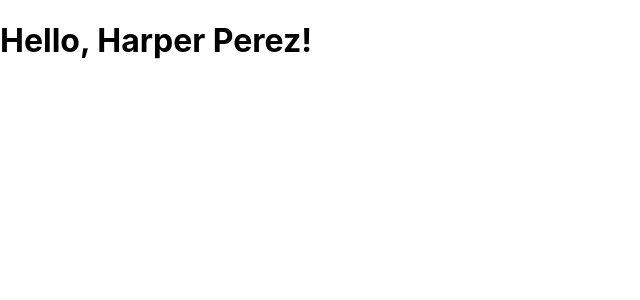
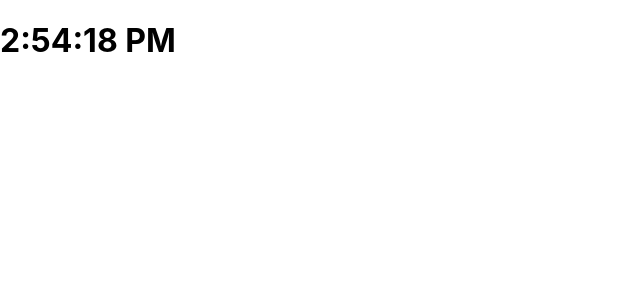
Before and after one commit to developer-choi/react-review-app, a React (Create React App) app: page / in a window 1280 px wide. Shown: the top 300 px of the page, without its empty margins (0-640 px from the left). Built offline with nearby package versions, Linux system fonts and the light colour scheme.

Commit message:
Add Clock component

```diff
--- a/src/App.js
+++ b/src/App.js
@@ -1,20 +1,24 @@
-function formatName(user) {
-  return user.firstName + ' ' + user.lastName;
-}
-
-const user = {
-  firstName: 'Harper',
-  lastName: 'Perez'
-};
-
-const element = (
-  <h1>
-    Hello, {formatName(user)}!
-  </h1>
-);
+import {useEffect, useState} from 'react';
 
 function App() {
-  return element;
+
+  const [current, setCurrent] = useState(() => new Date());
+
+  useEffect(() => {
+    console.log('render');
+  });
+
+  useEffect(() => {
+    setTimeout(() => {
+      setCurrent(() => new Date());
+    }, 1000);
+  }, [current]);
+
+  return (
+    <h1>
+      {current.toLocaleTimeString()}
+    </h1>
+  );
 }
 
 export default App;
```
